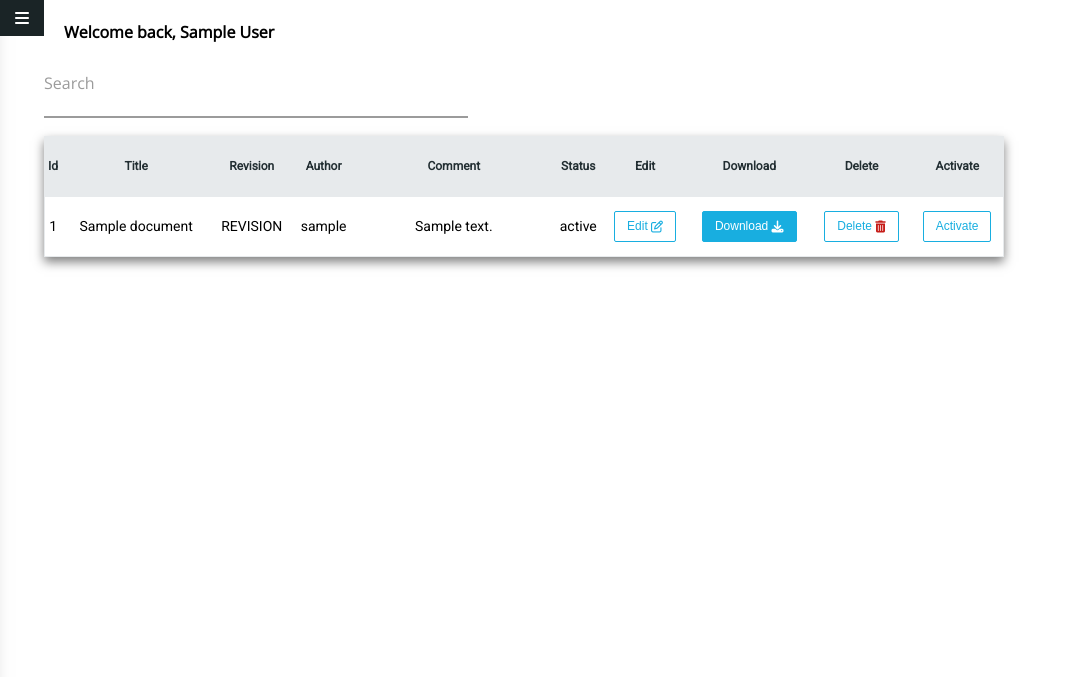
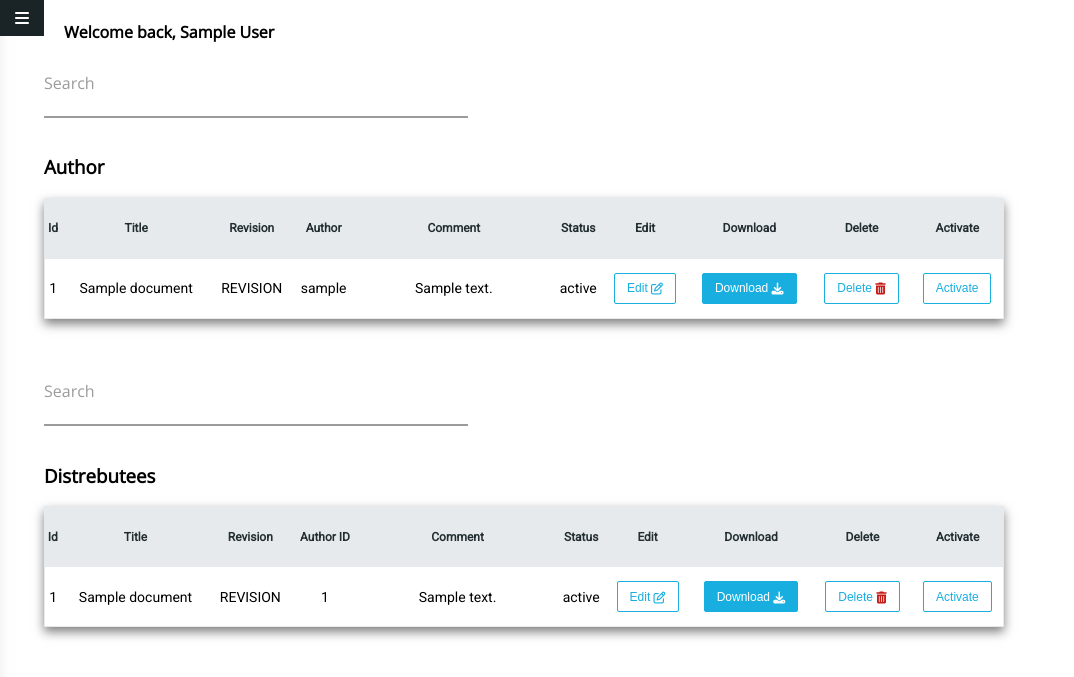
Before and after one commit to althomoore/IP3Final, a PHP site: page /mainPage.php in a window 1280 px wide. Shown: the top 677 px of the page, without its empty margins (0-1074 px from the left). Run offline with PHP 8.4, Linux system fonts and the light colour scheme; the visitor is signed in with stand-in values (Sample User, id 1); tables that the repository leaves empty hold one stand-in row (values such as "Sample post"); some libraries are stand-ins or nearby versions.

Commit message:
Created table to view documents with distributee access and owners. creating both in single view was proving a pain in the ass

```diff
--- a/WebApp/Php/docTable.php
+++ b/WebApp/Php/docTable.php
@@ -5,7 +5,7 @@
     <input type="text" id="myInput" onkeyup="searchTable()">
     <div class="label-text">Search</div>
 </label>
-
+<h3>Author</h3>
 <table id="mainTable">
     <thead>
         <tr>
@@ -69,3 +69,80 @@
         ?>
     </tbody>
 </table>
+
+
+</br>
+</br>
+</br>
+<label>
+    <input type="text" id="myInput" onkeyup="searchTable()">
+    <div class="label-text">Search</div>
+</label>
+
+<h3>Distrebutees</h3>
+<table id="mainTable">
+    <thead>
+    <tr>
+        <th>Id</th>
+        <th>Title</th>
+        <th>Revision</th>
+        <th>Author ID</th>
+        <th style="min-width: 150px;">Comment</th>
+        <th>Status</th>
+        <th>Edit</th>
+        <th>Download</th>
+        <th>Delete</th>
+        <th>Activate</th>
+    </tr>
+    </thead>
+    <tbody>
+
+    <?php
+
+
+    $servername = "localhost";
+    $dbname = "mydb";
+
+    try {
+        $conn=new PDO("mysql:host=$servername;dbname=$dbname",DB_USER, DB_PASS);
+        $conn -> setAttribute(PDO::ATTR_ERRMODE, PDO::ERRMODE_EXCEPTION);
+        //echo DB_USER . " is connected to " . $dbname;
+    } catch(PDOException $e) {
+        echo "Connection Failed: <br />" . $e -> getMessage();
+    }
+
+    $query= "SELECT document.id, user.username, document.name, document.comment, document.status,document.Author_id FROM document INNER JOIN distributee_access ON
+document.id = distributee_access.Document_id
+INNER JOIN user ON
+distributee_access.User_id=user.id
+WHERE (user.username='{$_SESSION['username']}' AND (document.status = 'active' OR document.status = 'draft'))";
+
+    foreach ($conn->query($query) as $row) {
+        echo "
+                <tr id=" . "tableRow" . $row['id'] . " >
+                    <td> " . $row['id'] . " </td>
+                    <td> " . $row['name'] . " </td>
+                    <td> " . "REVISION" . " </td>
+                    <td> " . $row['Author_id'] . " </td>
+                    <td> " . $row['comment'] . " </td>
+                    <td> " . $row['status'] . " </td>
+                    <td> " . "<button class='btn small secondary'>
+                                <a class='deleteDoc' href=\"Php/editDoc.php?documentId=" . $row['id'] . "\"> Edit
+                                <i class='fa fa-pencil-square-o'></i></a>
+                             </button>" . " </td>
+                    <td> " . "<button class='btn small primary'>Download <i class='fa fa-download'></i></button>" . " </td>
+                    <td> " . "<button class='btn small secondary'>
+                                <a class='deleteDoc' href=\"Php/deleteDoc.php?documentId=" . $row['id'] . "\"> Delete
+                                <i class='fa fa-trash'></i></a>
+                             </button>" . " </td>
+
+                    <td> " . "<button class='btn small secondary'>
+                                <a class='deleteDoc' href=\"Php/activateDoc.php?documentId=" . $row['id'] . "\"> Activate</a>
+                             </button>" . " </td>
+                </tr>
+            ";
+    }
+
+    ?>
+    </tbody>
+</table>
```
